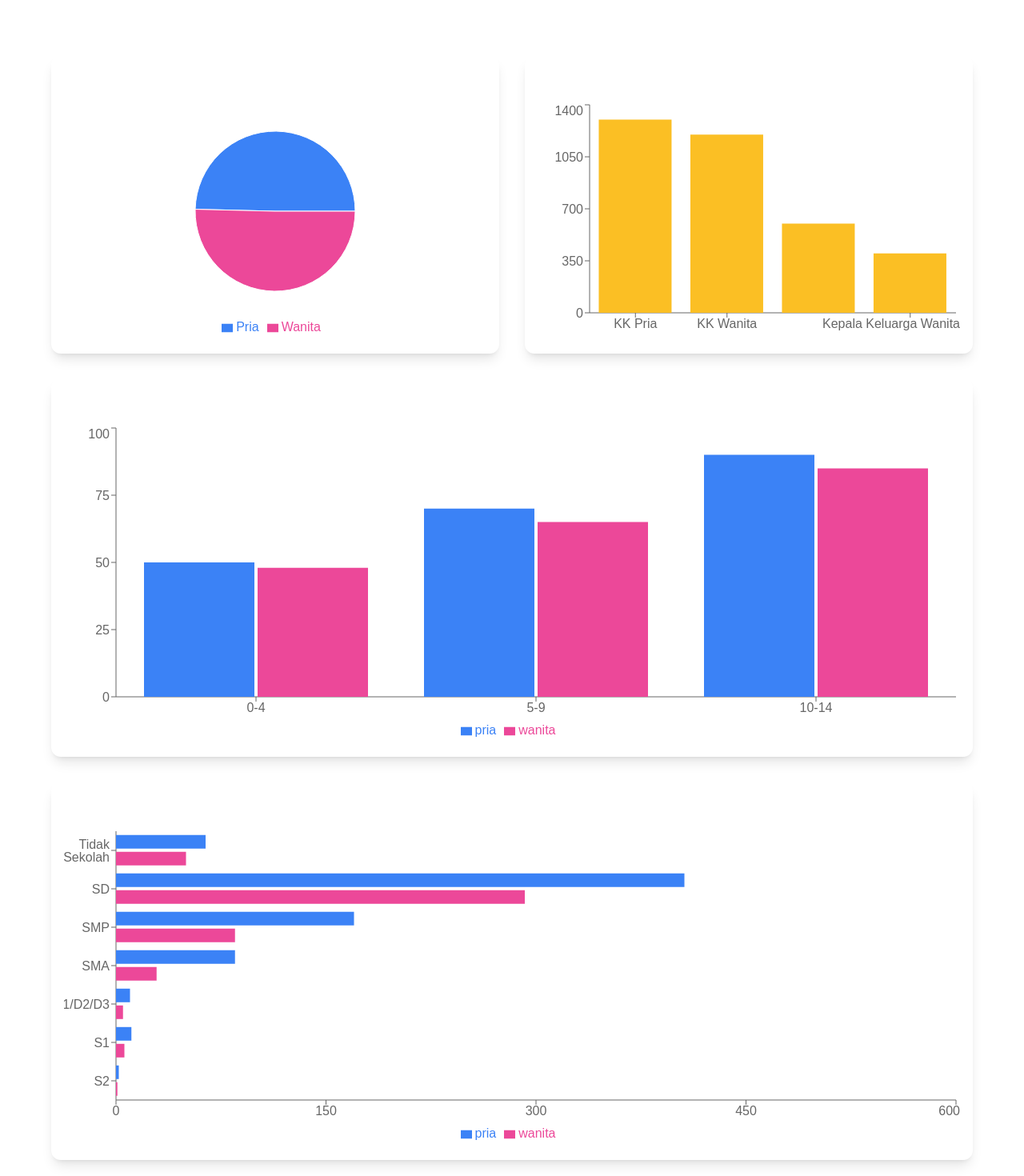
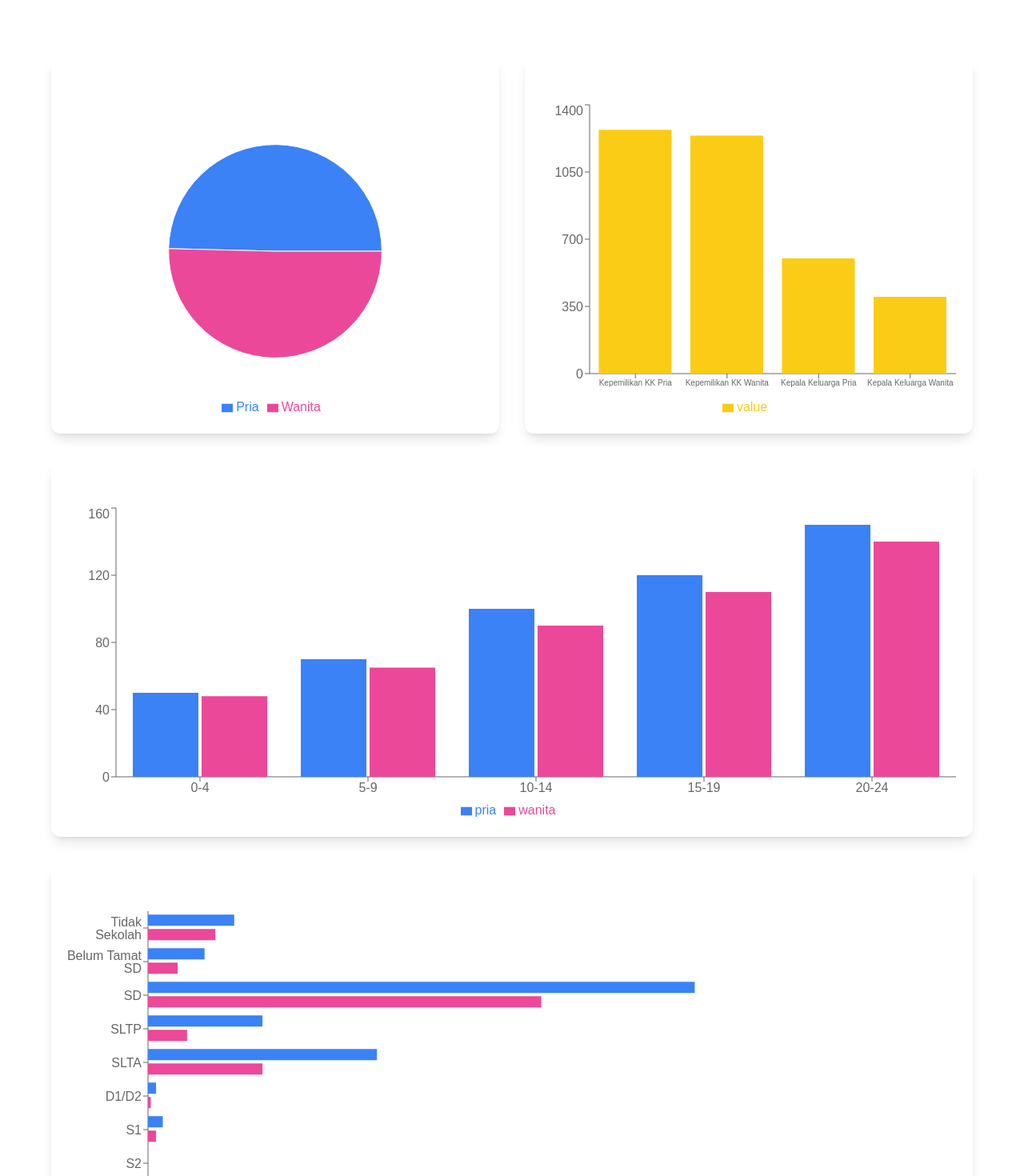
Before and after one commit to yaszzzz/desa-guwo, a Next.js app: page / in a window 1280 px wide. Shown: the part 1360-2830 px from the top of the page at 80% size. Built offline with nearby package versions, Linux system fonts and the light colour scheme.

Commit message:
update 4

```diff
--- a/src/app/components/StatistikKependudukan.js
+++ b/src/app/components/StatistikKependudukan.js
@@ -1,53 +1,81 @@
 "use client"
 
-import { PieChart, Pie, Cell, ResponsiveContainer, BarChart, Bar, XAxis, YAxis, Tooltip, Legend } from "recharts"
+import { useState, useEffect } from "react"
+import {
+  PieChart, Pie, Cell,
+  BarChart, Bar, XAxis, YAxis, Tooltip, Legend,
+  ResponsiveContainer
+} from "recharts"
 
+export default function StatistikKependudukan() {
+
+  // gunakan window.innerWidth supaya tinggi chart adaptif
+  const [chartHeight, setChartHeight] = useState(300)
+
+  useEffect(() => {
+    const handleResize = () => {
+      if (window.innerWidth < 768) {
+        setChartHeight(250)  // mobile
+      } else {
+        setChartHeight(400)  // desktop
+      }
+    }
+    handleResize()
+    window.addEventListener("resize", handleResize)
+    return () => window.removeEventListener("resize", handleResize)
+  }, [])
+
+  // data tetap seperti sumber asli
   const jenisKelamin = [
     { name: "Pria", value: 1748 },
     { name: "Wanita", value: 1775 },
   ]
 
   const kepemilikanKK = [
-  { name: "KK Pria", value: 1300 },
-  { name: "KK Wanita", value: 1200 },
+    { name: "Kepemilikan KK Pria", value: 1270 },
+    { name: "Kepemilikan KK Wanita", value: 1240 },
     { name: "Kepala Keluarga Pria", value: 600 },
     { name: "Kepala Keluarga Wanita", value: 400 },
   ]
 
   const usia = [
-  { age: "0-4", pria: 50, wanita: 48 },
-  { age: "5-9", pria: 70, wanita: 65 },
-  { age: "10-14", pria: 90, wanita: 85 },
-  // lanjutkan sesuai data kamu
+    { umur: "0-4", pria: 50, wanita: 48 },
+    { umur: "5-9", pria: 70, wanita: 65 },
+    { umur: "10-14", pria: 100, wanita: 90 },
+    { umur: "15-19", pria: 120, wanita: 110 },
+    { umur: "20-24", pria: 150, wanita: 140 },
+    // dst sesuai data kamu
   ]
 
   const pendidikan = [
     { tingkat: "Tidak Sekolah", pria: 64, wanita: 50 },
+    { tingkat: "Belum Tamat SD", pria: 42, wanita: 22 },
     { tingkat: "SD", pria: 406, wanita: 292 },
-  { tingkat: "SMP", pria: 170, wanita: 85 },
-  { tingkat: "SMA", pria: 85, wanita: 29 },
-  { tingkat: "D1/D2/D3", pria: 10, wanita: 5 },
+    { tingkat: "SLTP", pria: 85, wanita: 29 },
+    { tingkat: "SLTA", pria: 170, wanita: 85 },
+    { tingkat: "D1/D2", pria: 6, wanita: 2 },
     { tingkat: "S1", pria: 11, wanita: 6 },
-  { tingkat: "S2", pria: 2, wanita: 1 },
+    { tingkat: "S2", pria: 0, wanita: 0 }
   ]
 
-const colors = ["#3b82f6", "#ec4899"]; // pria biru, wanita pink
+  const colors = ["#3b82f6", "#ec4899"]
 
-export default function StatistikKependudukan() {
   return (
     <section className="bg-desa.dark text-white py-20 px-6">
       <div className="max-w-6xl mx-auto">
-        <h2 className="text-3xl font-bold text-desa.gold text-center mb-10">Statistik Kependudukan</h2>
+        <h2 className="text-3xl font-bold text-desa.gold mb-10 text-center">
+          Statistik Kependudukan
+        </h2>
         <div className="grid md:grid-cols-2 gap-8">
 
-          {/* PIE CHART jenis kelamin */}
+          {/* Pie Jenis Kelamin */}
           <div className="bg-desa.gray rounded-xl p-4 shadow-lg">
             <h3 className="text-desa.gold text-center mb-4">Berdasarkan Jenis Kelamin</h3>
-            <ResponsiveContainer width="100%" height={300}>
+            <ResponsiveContainer width="100%" height={chartHeight}>
               <PieChart>
-                <Pie data={jenisKelamin} dataKey="value" nameKey="name" cx="50%" cy="50%" outerRadius={100}>
+                <Pie data={jenisKelamin} dataKey="value" nameKey="name" cx="50%" cy="50%" outerRadius={chartHeight / 3}>
                   {jenisKelamin.map((_, index) => (
-                    <Cell key={`cell-${index}`} fill={colors[index % colors.length]} />
+                    <Cell key={index} fill={colors[index % colors.length]} />
                   ))}
                 </Pie>
                 <Tooltip />
@@ -56,25 +84,26 @@ export default function StatistikKependudukan() {
             </ResponsiveContainer>
           </div>
 
-          {/* BAR CHART kepemilikan KK */}
+          {/* Bar KK */}
           <div className="bg-desa.gray rounded-xl p-4 shadow-lg">
             <h3 className="text-desa.gold text-center mb-4">Kepemilikan KK</h3>
-            <ResponsiveContainer width="100%" height={300}>
+            <ResponsiveContainer width="100%" height={chartHeight}>
               <BarChart data={kepemilikanKK}>
-                <XAxis dataKey="name" />
+                <XAxis dataKey="name" tick={{ fontSize: 10 }} />
                 <YAxis />
                 <Tooltip />
-                <Bar dataKey="value" fill="#fbbf24" />
+                <Legend />
+                <Bar dataKey="value" fill="#facc15" />
               </BarChart>
             </ResponsiveContainer>
           </div>
 
-          {/* BAR CHART umur */}
+          {/* Bar Usia */}
           <div className="bg-desa.gray rounded-xl p-4 shadow-lg col-span-2">
             <h3 className="text-desa.gold text-center mb-4">Distribusi Usia</h3>
-            <ResponsiveContainer width="100%" height={400}>
+            <ResponsiveContainer width="100%" height={chartHeight}>
               <BarChart data={usia}>
-                <XAxis dataKey="age" />
+                <XAxis dataKey="umur" />
                 <YAxis />
                 <Tooltip />
                 <Legend />
@@ -84,13 +113,13 @@ export default function StatistikKependudukan() {
             </ResponsiveContainer>
           </div>
 
-          {/* BAR CHART pendidikan */}
+          {/* Bar Pendidikan */}
           <div className="bg-desa.gray rounded-xl p-4 shadow-lg col-span-2">
             <h3 className="text-desa.gold text-center mb-4">Tingkat Pendidikan</h3>
-            <ResponsiveContainer width="100%" height={400}>
+            <ResponsiveContainer width="100%" height={chartHeight}>
               <BarChart data={pendidikan} layout="vertical">
                 <XAxis type="number" />
-                <YAxis dataKey="tingkat" type="category" />
+                <YAxis dataKey="tingkat" type="category" width={100} />
                 <Tooltip />
                 <Legend />
                 <Bar dataKey="pria" fill="#3b82f6" />
--- a/src/app/page/letak/page.js
+++ b/src/app/page/letak/page.js
@@ -1,4 +1,4 @@
-'use client'
+"use client"
 
 import { useState } from 'react'
 import dynamic from 'next/dynamic'
@@ -31,13 +31,13 @@ const lokasiData = [
     deskripsi: 'Tempat berkumpul warga untuk acara sosial dan rapat.',
     gambar: '/assets/images/medan.jpg'
   },
-   {
+  {
     nama: 'Dusun Kalitulang (Klampok)',
     koordinat: [-7.273175, 110.714505],
     deskripsi: 'Tempat berkumpul warga untuk acara sosial dan rapat.',
     gambar: '/assets/images/medan.jpg'
   },
-   {
+  {
     nama: 'Dusun Kalitulang (Kalitulang)',
     koordinat: [-7.285139, 110.714047],
     deskripsi: 'Tempat berkumpul warga untuk acara sosial dan rapat.',
@@ -55,35 +55,44 @@ export default function LetakPage() {
   const [selected, setSelected] = useState(lokasiData[0])
 
   return (
-    <div className="max-w-7xl mx-auto px-4 py-10 grid md:grid-cols-3 gap-6">
+    <section className="max-w-7xl mx-auto px-4 py-10 grid grid-cols-1 md:grid-cols-3 gap-6">
 
       {/* Sidebar */}
-      <div className="space-y-3">
-        <h2 className="text-3xl font-semibold ">Lokasi Strategis</h2>
+      <aside className="space-y-3 order-1 md:order-none">
+        <h2 className="text-2xl md:text-3xl font-semibold mb-2">Lokasi Strategis</h2>
         {lokasiData.map((lokasi, index) => (
           <button
             key={index}
-            className={`w-full text-left p-3 rounded border hover:bg-yellow-100 dark:hover:bg-yellow-900 ${
-              selected.nama === lokasi.nama ? 'bg-yellow-100 dark:bg-yellow-800' : ''
-            }`}
+            className={`w-full text-left p-3 rounded border transition
+              ${
+                selected.nama === lokasi.nama
+                  ? 'bg-yellow-100 dark:bg-yellow-800 font-bold'
+                  : 'hover:bg-yellow-100 dark:hover:bg-yellow-900'
+              }`}
             onClick={() => setSelected(lokasi)}
           >
             {lokasi.nama}
           </button>
         ))}
-      </div>
+      </aside>
 
-      {/* Peta */}
-      <div className="h-80 md:col-span-1 rounded overflow-hidden shadow">
+      {/* Map */}
+      <div className="h-60 sm:h-80 md:h-96 rounded overflow-hidden shadow order-3 md:order-none">
         <Map posisi={selected.koordinat} />
       </div>
 
       {/* Panel Info */}
-      <div className="space-y-3">
-        <img src={selected.gambar} alt={selected.nama} className="rounded shadow w-full" />
+      <article className="space-y-3 order-2 md:order-none">
+        <Image
+          src={selected.gambar}
+          alt={selected.nama}
+          width={600}
+          height={400}
+          className="rounded shadow w-full h-auto"
+        />
         <h3 className="text-lg font-semibold">{selected.nama}</h3>
         <p className="text-gray-700 dark:text-gray-300">{selected.deskripsi}</p>
-      </div>
-    </div>
+      </article>
+    </section>
   )
 }
```
Lines whose indentation alone changed are shown as unchanged.
